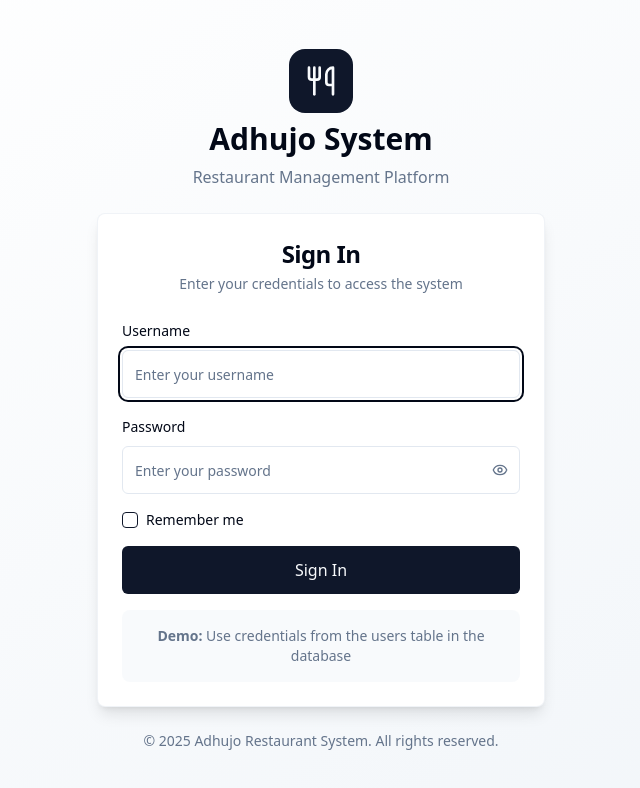
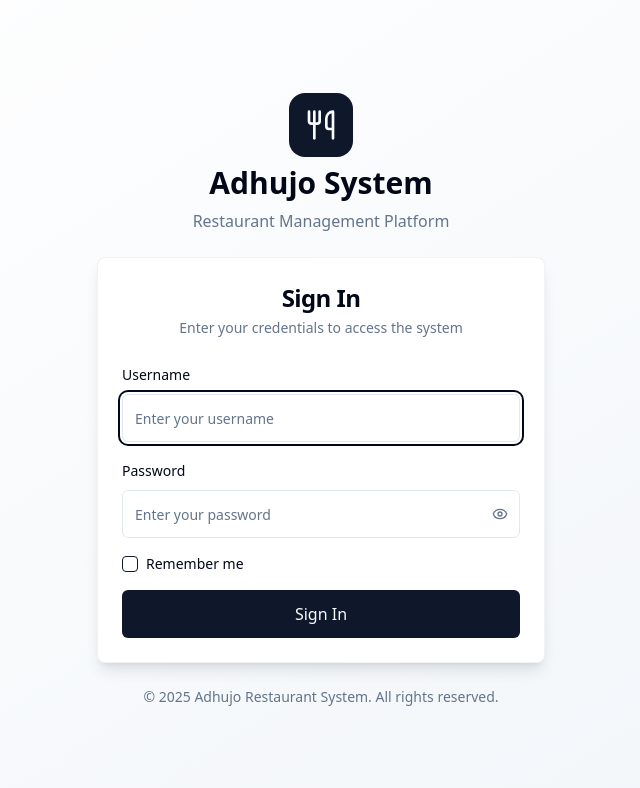
Before and after one commit to glitched-monarch/Adhujo-Restaurant-System, a React (Vite) app: page /login in a window 1280 px wide. Shown: the top 788 px of the page, without its empty margins (319-959 px from the left). Built offline with nearby package versions, Linux system fonts and the light colour scheme.

Commit message:
Remove login credentials

```diff
--- a/src/pages/LoginPage.tsx
+++ b/src/pages/LoginPage.tsx
@@ -174,13 +174,6 @@ const LoginPage = () => {
                 )}
               </Button>
             </form>
-
-            {/* Demo Credentials */}
-            <div className="mt-6 p-4 bg-muted/50 rounded-lg">
-              <p className="text-sm text-muted-foreground text-center">
-                <strong>Demo:</strong> Use credentials from the users table in the database
-              </p>
-            </div>
           </CardContent>
         </Card>
 
```
